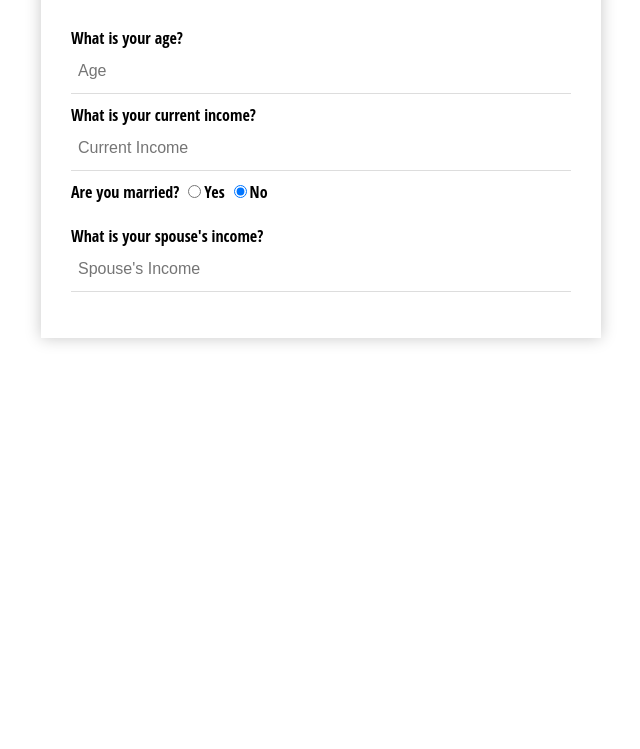
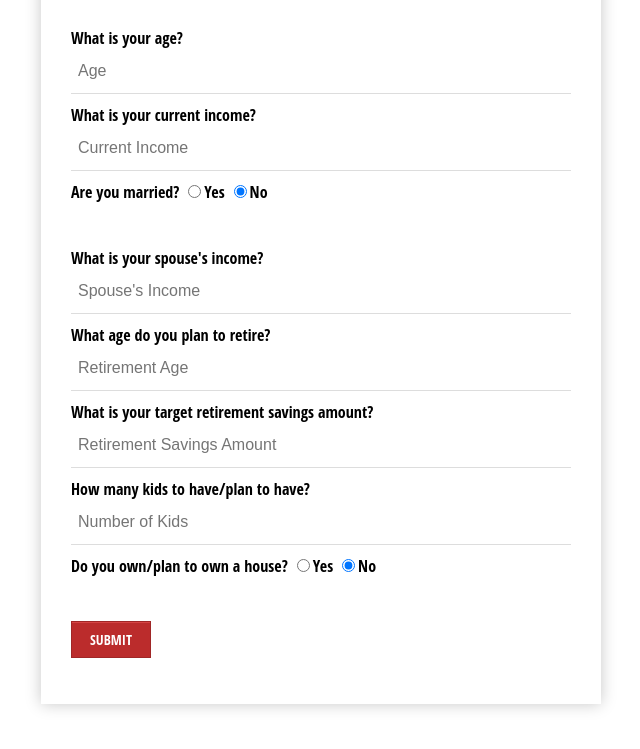
Before and after one commit to codacy-badger/robo-advisor, an Electron app: page index.html in a window 800 px wide. Shown: the part 117-866 px from the top of the page, without its empty margins (79-719 px from the left). Before the commit the page ends 800 px from the top, so only its background shows below. Drawn offline with nearby package versions, Linux system fonts and the light colour scheme.

Commit message:
form inputs completed

```diff
--- a/app.js
+++ b/app.js
@@ -9,9 +9,11 @@ $("input[type = radio]").change(function () {
     if (radioValue === "yes") {
         // console.log("YES")
         $('#spouse').show();
+        $('#spacing').hide();
     } else {
         // console.log("NO")
         $('#spouse').hide();
+        $('#spacing').show();
     }
 })
 
--- a/index.html
+++ b/index.html
@@ -28,15 +28,16 @@
                 <input type="number" name="age" placeholder="Age" />
             </div>
 
-            <div>
+            <div id="current-income">
                 <label for="current-income">What is your current income?</label>
                 <input type="number" name="current-income" placeholder="Current Income" />
             </div>
 
-            <div>
+            <div id="married">
                 <label for="married">Are you married?</label>
                 <input type="radio" name="married" value="yes">Yes</input>
                 <input type="radio" name="married" value="no" checked>No</input>
+                <br id="spacing"><br>
             </div>
 
             <div id="spouse">
@@ -44,8 +45,33 @@
                 <label for="spouse-income">What is your spouse's income?</label>
                 <input id="spouse" type="number" name="spouse-income" placeholder="Spouse's Income">
             </div>
+
+            <div id="retire">
+                <label for="retire">What age do you plan to retire?</label>
+                <input type="number" name="retire" placeholder="Retirement Age" />
+            </div>
+
+            <div id="savings">
+                <label for="savings">What is your target retirement savings amount?</label>
+                <input type="number" name="savings" placeholder="Retirement Savings Amount" />
+            </div>
+
+            <div id="kids">
+                <label for="kids">How many kids to have/plan to have?</label>
+                <input type="number" name="kids" placeholder="Number of Kids" />
+            </div>
+
+            <div id="house">
+                <label for="house">Do you own/plan to own a house?</label>
+                <input type="radio" name="house" value="yes">Yes</input>
+                <input type="radio" name="house" value="no" checked>No</input>
+                <br>
+            </div>
+
             <!-- <textarea placeholder="Message" onkeyup="adjust_textarea(this)"></textarea> -->
-            <!-- <input type="button" value="Send Message" /> -->
+            <br><br>
+            <input type="button" value="Submit" onclick="alert('Form submitted')"/>
+
         </form>
     </div>
 
--- a/styles.css
+++ b/styles.css
@@ -19,6 +19,11 @@
 	padding: 20px;
 	margin: -30px -30px 30px -30px;
 }
+
+label {
+	font-weight: 550;
+}
+
 .form-style-8 input[type="text"],
 .form-style-8 input[type="date"],
 .form-style-8 input[type="datetime"],
@@ -51,11 +56,11 @@
 }
 .form-style-8 input[type="button"],
 .form-style-8 input[type="submit"]{
-	-moz-box-shadow: inset 0px 1px 0px 0px #45D6D6;
-	-webkit-box-shadow: inset 0px 1px 0px 0px #45D6D6;
-	box-shadow: inset 0px 1px 0px 0px #45D6D6;
-	background-color: #2CBBBB;
-	border: 1px solid #27A0A0;
+	-moz-box-shadow: inset 0px 1px 0px 0px rgb(214, 69, 69);
+	-webkit-box-shadow: inset 0px 1px 0px 0px rgb(214, 69, 69);
+	box-shadow: inset 0px 1px 0px 0px rgb(214, 69, 69);
+	background-color: rgb(187, 44, 44);
+	border: 1px solid rgb(160, 39, 39);
 	display: inline-block;
 	cursor: pointer;
 	color: #FFFFFF;
@@ -67,6 +72,6 @@
 }
 .form-style-8 input[type="button"]:hover,
 .form-style-8 input[type="submit"]:hover {
-	background:linear-gradient(to bottom, #34CACA 5%, #30C9C9 100%);
-	background-color:#34CACA;
+	background:linear-gradient(to bottom, rgb(202, 52, 52) 5%, rgb(201, 48, 48) 100%);
+	background-color:rgb(202, 52, 52);
 }
```
Lines whose indentation alone changed are shown as unchanged.
